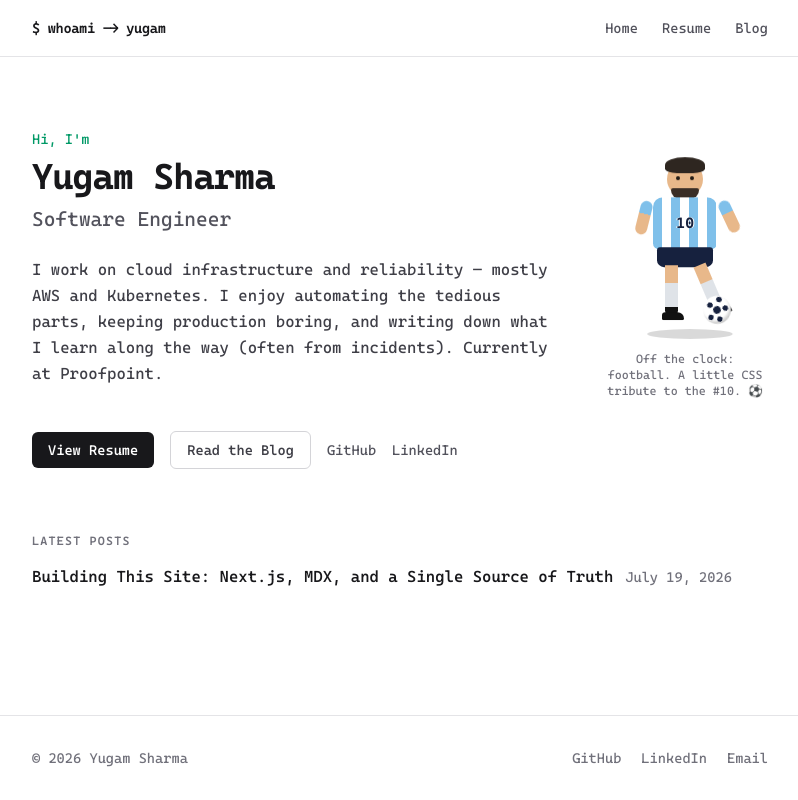
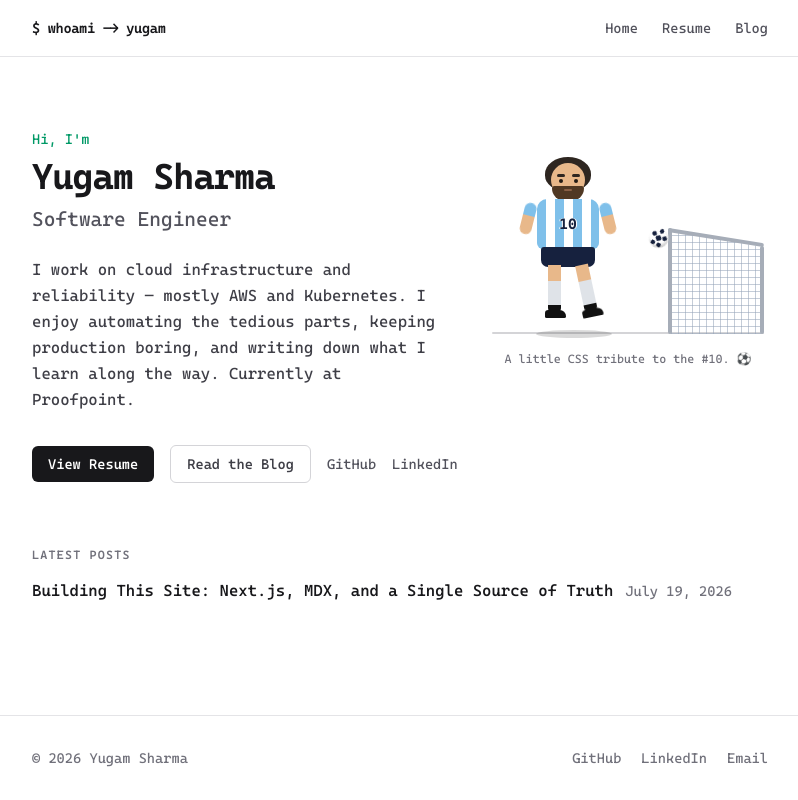
Before and after one commit to ysharma-dev/yugam-sharma-site, a Next.js app: page / in a window 1280 px wide. Shown: the whole page, without its empty margins (240-1038 px from the left). Built offline with nearby package versions, Linux system fonts and the light colour scheme.

Commit message:
Rework Messi tribute: free-kick scene with goal, left-foot strike; trim intro copy

```diff
--- a/app/page.tsx
+++ b/app/page.tsx
@@ -23,14 +23,14 @@ export default function HomePage() {
           <p className="mt-6 max-w-xl leading-relaxed text-zinc-700 dark:text-zinc-300">
             I work on cloud infrastructure and reliability — mostly AWS and
             Kubernetes. I enjoy automating the tedious parts, keeping
-            production boring, and writing down what I learn along the way
-            (often from incidents). Currently at Proofpoint.
+            production boring, and writing down what I learn along the way.
+            Currently at Proofpoint.
           </p>
         </div>
         <div className="flex flex-col items-center gap-2 sm:mt-6">
           <MessiAnimation />
-          <p className="max-w-[180px] text-center text-xs text-zinc-500 dark:text-zinc-400">
-            Off the clock: football. A little CSS tribute to the #10. ⚽
+          <p className="max-w-[260px] text-center text-xs text-zinc-500 dark:text-zinc-400">
+            A little CSS tribute to the #10. ⚽
           </p>
         </div>
       </div>
--- a/components/MessiAnimation.module.css
+++ b/components/MessiAnimation.module.css
@@ -1,40 +1,71 @@
 .scene {
   position: relative;
-  width: 160px;
+  width: 280px;
   height: 190px;
   flex-shrink: 0;
 }
 
-.character {
+.ground {
   position: absolute;
-  inset: 0;
-  animation: bob 1.4s ease-in-out infinite;
+  bottom: 9px;
+  left: 4px;
+  right: 4px;
+  height: 2px;
+  border-radius: 1px;
+  background: rgba(113, 113, 122, 0.3);
 }
 
-/* -- head -- */
+/* ---------- player ---------- */
+.player {
+  position: absolute;
+  top: 0;
+  left: 0;
+  width: 160px;
+  height: 190px;
+  transform-origin: 50% 100%;
+  animation: lean 3.4s ease-in-out infinite;
+}
+
+.hair {
+  position: absolute;
+  top: 4px;
+  left: 57px;
+  width: 46px;
+  height: 34px;
+  border-radius: 50% 50% 45% 45%;
+  background: #2e2620;
+}
+
 .head {
   position: absolute;
   top: 10px;
-  left: 62px;
-  width: 36px;
-  height: 36px;
+  left: 63px;
+  width: 34px;
+  height: 34px;
   border-radius: 50%;
   background: #e8b88a;
 }
 
-.hair {
+.eyebrow {
   position: absolute;
-  top: 6px;
-  left: 60px;
-  width: 40px;
-  height: 16px;
-  border-radius: 50% 50% 30% 30%;
+  top: 21px;
+  width: 8px;
+  height: 3px;
+  border-radius: 2px;
   background: #2e2620;
+}
+
+.eyebrowLeft {
+  left: 69px;
+}
+
+.eyebrowRight {
+  left: 84px;
 }
 
 .eye {
   position: absolute;
-  top: 25px;
+  top: 26px;
   width: 4px;
   height: 4px;
   border-radius: 50%;
@@ -46,26 +77,36 @@
 }
 
 .eyeRight {
-  left: 85px;
+  left: 86px;
 }
 
+/* fuller beard with the reddish-brown tinge, wrapping the jaw */
 .beard {
   position: absolute;
-  top: 37px;
-  left: 66px;
-  width: 28px;
-  height: 11px;
-  border-radius: 3px 3px 14px 14px;
-  background: #3a2e26;
+  top: 33px;
+  left: 64px;
+  width: 32px;
+  height: 15px;
+  border-radius: 3px 3px 16px 16px;
+  background: #503823;
 }
 
-/* -- torso: sky-blue & white stripes, the number 10 -- */
+.mouth {
+  position: absolute;
+  top: 36px;
+  left: 76px;
+  width: 8px;
+  height: 2px;
+  border-radius: 1px;
+  background: #8a6046;
+}
+
 .torso {
   position: absolute;
   top: 46px;
-  left: 48px;
-  width: 64px;
-  height: 52px;
+  left: 49px;
+  width: 62px;
+  height: 50px;
   border-radius: 10px 10px 6px 6px;
   background: repeating-linear-gradient(
     90deg,
@@ -90,29 +131,27 @@
   position: absolute;
   top: 50px;
   width: 12px;
-  height: 34px;
+  height: 32px;
   border-radius: 6px;
   background: linear-gradient(#7fc0ea 0 13px, #e8b88a 13px);
   transform-origin: 50% 0;
 }
 
 .armLeft {
-  left: 37px;
-  transform: rotate(14deg);
+  left: 38px;
+  animation: swingLeftArm 3.4s ease-in-out infinite;
 }
 
 .armRight {
-  left: 111px;
-  transform: rotate(-14deg);
-  animation: armSwing 1.4s ease-in-out infinite;
+  left: 110px;
+  animation: swingRightArm 3.4s ease-in-out infinite;
 }
 
-/* -- shorts & legs -- */
 .shorts {
   position: absolute;
-  top: 96px;
-  left: 52px;
-  width: 56px;
+  top: 94px;
+  left: 53px;
+  width: 54px;
   height: 20px;
   border-radius: 3px 3px 7px 7px;
   background: #16213e;
@@ -120,126 +159,245 @@
 
 .leg {
   position: absolute;
-  top: 114px;
+  top: 112px;
   width: 13px;
-  height: 50px;
+  height: 48px;
   border-radius: 0 0 5px 5px;
   /* skin, then sock in light gray so it reads against a white background */
-  background: linear-gradient(#e8b88a 0 18px, #dfe3e8 18px 42px, #111 42px);
+  background: linear-gradient(#e8b88a 0 16px, #dfe3e8 16px 40px, #111 40px);
 }
 
-.legLeft {
+.legStand {
   left: 60px;
 }
 
-.legRight {
-  left: 88px;
+/* his LEFT foot (viewer's right) — the one that strikes the ball */
+.legKick {
+  left: 87px;
   transform-origin: 50% 0;
-  animation: kick 1.4s ease-in-out infinite;
+  animation: kick 3.4s ease-in-out infinite;
 }
 
 .boot {
   position: absolute;
   bottom: -5px;
   left: -3px;
-  width: 22px;
+  width: 21px;
   height: 8px;
   border-radius: 4px 8px 2px 2px;
   background: #111;
 }
 
-/* -- ball -- */
+.playerShadow {
+  position: absolute;
+  bottom: 5px;
+  left: 48px;
+  width: 76px;
+  height: 8px;
+  border-radius: 50%;
+  background: rgba(0, 0, 0, 0.15);
+}
+
+/* ---------- goal (side view, mouth facing the shooter) ---------- */
+.goal {
+  position: absolute;
+  right: 4px;
+  bottom: 9px;
+  width: 96px;
+  height: 112px;
+}
+
+.net {
+  position: absolute;
+  top: 8px;
+  left: 3px;
+  width: 90px;
+  height: 104px;
+  clip-path: polygon(0 0, 100% 16%, 100% 100%, 0 100%);
+  background:
+    repeating-linear-gradient(
+      0deg,
+      rgba(148, 163, 184, 0.55) 0 1px,
+      transparent 1px 7px
+    ),
+    repeating-linear-gradient(
+      90deg,
+      rgba(148, 163, 184, 0.55) 0 1px,
+      transparent 1px 7px
+    );
+}
+
+.postFront {
+  position: absolute;
+  top: 6px;
+  left: 0;
+  width: 4px;
+  height: 106px;
+  border-radius: 2px;
+  background: #a6adb8;
+}
+
+.topBar {
+  position: absolute;
+  top: 6px;
+  left: 0;
+  width: 97px;
+  height: 4px;
+  border-radius: 2px;
+  background: #a6adb8;
+  transform-origin: 0 50%;
+  transform: rotate(9deg);
+}
+
+.postBack {
+  position: absolute;
+  top: 24px;
+  right: 0;
+  width: 4px;
+  height: 88px;
+  border-radius: 2px;
+  background: #a6adb8;
+}
+
+/* ---------- ball ---------- */
 .ball {
   position: absolute;
-  bottom: 14px;
-  left: 98px;
-  width: 28px;
-  height: 28px;
+  top: 152px;
+  left: 96px;
+  width: 20px;
+  height: 20px;
   border-radius: 50%;
   background:
-    radial-gradient(circle at 50% 50%, #16213e 0 3.5px, transparent 4px),
-    radial-gradient(circle at 22% 38%, #16213e 0 2.5px, transparent 3px),
-    radial-gradient(circle at 78% 38%, #16213e 0 2.5px, transparent 3px),
-    radial-gradient(circle at 34% 80%, #16213e 0 2.5px, transparent 3px),
-    radial-gradient(circle at 66% 80%, #16213e 0 2.5px, transparent 3px),
-    radial-gradient(circle at 50% 12%, #16213e 0 2.5px, transparent 3px),
+    radial-gradient(circle at 50% 50%, #16213e 0 2.5px, transparent 3px),
+    radial-gradient(circle at 22% 38%, #16213e 0 2px, transparent 2.5px),
+    radial-gradient(circle at 78% 38%, #16213e 0 2px, transparent 2.5px),
+    radial-gradient(circle at 34% 80%, #16213e 0 2px, transparent 2.5px),
+    radial-gradient(circle at 66% 80%, #16213e 0 2px, transparent 2.5px),
+    radial-gradient(circle at 50% 12%, #16213e 0 2px, transparent 2.5px),
     radial-gradient(circle at 38% 32%, #ffffff 55%, #d4d4d4);
   box-shadow: inset -2px -2px 3px rgba(0, 0, 0, 0.15);
-  animation: juggle 1.4s ease-in-out infinite;
+  animation: freeKick 3.4s ease-in-out infinite;
 }
 
-.shadow {
-  position: absolute;
-  bottom: 4px;
-  left: 45px;
-  width: 80px;
-  height: 10px;
-  border-radius: 50%;
-  background: rgba(0, 0, 0, 0.15);
-  animation: shadowPulse 1.4s ease-in-out infinite;
-}
-
+/* ---------- choreography: windup → strike → curl into the top corner ---------- */
 @keyframes kick {
   0%,
+  38% {
+    transform: rotate(4deg);
+  }
+  44% {
+    transform: rotate(38deg); /* windup — foot swings back */
+  }
+  49% {
+    transform: rotate(-60deg); /* strike — foot drives through toward goal */
+  }
+  58% {
+    transform: rotate(-20deg);
+  }
+  66%,
   100% {
-    transform: rotate(-42deg);
-  }
-  20% {
-    transform: rotate(8deg);
-  }
-  80% {
-    transform: rotate(8deg);
+    transform: rotate(4deg);
   }
 }
 
-@keyframes juggle {
+@keyframes lean {
   0%,
-  100% {
-    transform: translateY(0) rotate(0deg);
+  38% {
+    transform: rotate(0deg);
+  }
+  44% {
+    transform: rotate(-5deg); /* leaning back over the ball */
   }
   50% {
-    transform: translateY(-85px) rotate(180deg);
+    transform: rotate(5deg);
+  }
+  60%,
+  100% {
+    transform: rotate(0deg);
   }
 }
 
-@keyframes bob {
+@keyframes swingLeftArm {
   0%,
+  38% {
+    transform: rotate(14deg);
+  }
+  44% {
+    transform: rotate(-15deg);
+  }
+  49% {
+    transform: rotate(42deg);
+  }
+  60%,
   100% {
-    transform: translateY(-3px);
-  }
-  20%,
-  80% {
-    transform: translateY(0);
+    transform: rotate(14deg);
   }
 }
 
-@keyframes armSwing {
+@keyframes swingRightArm {
   0%,
+  38% {
+    transform: rotate(-14deg);
+  }
+  44% {
+    transform: rotate(-48deg);
+  }
+  49% {
+    transform: rotate(12deg);
+  }
+  60%,
   100% {
-    transform: rotate(-32deg);
-  }
-  20%,
-  80% {
     transform: rotate(-14deg);
   }
 }
 
-@keyframes shadowPulse {
+@keyframes freeKick {
   0%,
+  49% {
+    transform: translate(0, 0) rotate(0deg);
+    opacity: 1;
+  }
+  53% {
+    transform: translate(18px, -40px) rotate(140deg);
+  }
+  58% {
+    transform: translate(48px, -78px) rotate(300deg);
+  }
+  64% {
+    transform: translate(78px, -76px) rotate(460deg);
+  }
+  69% {
+    transform: translate(90px, -68px) rotate(560deg); /* bends into the corner */
+  }
+  72% {
+    transform: translate(92px, -60px) rotate(580deg);
+    opacity: 1;
+  }
+  80% {
+    transform: translate(92px, -56px) rotate(580deg);
+    opacity: 1;
+  }
+  83% {
+    transform: translate(92px, -56px) rotate(580deg);
+    opacity: 0;
+  }
+  84%,
+  96% {
+    transform: translate(0, 0) rotate(0deg);
+    opacity: 0;
+  }
   100% {
-    transform: scaleX(1.08);
-  }
-  50% {
-    transform: scaleX(0.92);
+    transform: translate(0, 0) rotate(0deg);
+    opacity: 1;
   }
 }
 
 @media (prefers-reduced-motion: reduce) {
-  .character,
-  .legRight,
+  .player,
+  .legKick,
+  .armLeft,
   .armRight,
-  .ball,
-  .shadow {
+  .ball {
     animation: none;
   }
 }
--- a/components/MessiAnimation.tsx
+++ b/components/MessiAnimation.tsx
@@ -5,15 +5,19 @@ export function MessiAnimation() {
     <div
       className={styles.scene}
       role="img"
-      aria-label="A small animated cartoon footballer in an Argentina number 10 shirt, juggling a ball — a tribute to Lionel Messi"
+      aria-label="A small animated cartoon of Lionel Messi in an Argentina number 10 shirt curling a left-footed free kick into the top corner of a goal"
     >
-      <div className={styles.shadow} />
-      <div className={styles.character}>
+      <div className={styles.ground} />
+      <div className={styles.playerShadow} />
+      <div className={styles.player}>
+        <div className={styles.hair} />
         <div className={styles.head} />
-        <div className={styles.hair} />
+        <div className={`${styles.eyebrow} ${styles.eyebrowLeft}`} />
+        <div className={`${styles.eyebrow} ${styles.eyebrowRight}`} />
         <div className={`${styles.eye} ${styles.eyeLeft}`} />
         <div className={`${styles.eye} ${styles.eyeRight}`} />
         <div className={styles.beard} />
+        <div className={styles.mouth} />
         <div className={`${styles.arm} ${styles.armLeft}`} />
         <div className={`${styles.arm} ${styles.armRight}`} />
         <div className={styles.torso}>
@@ -22,12 +26,18 @@ export function MessiAnimation() {
           </span>
         </div>
         <div className={styles.shorts} />
-        <div className={`${styles.leg} ${styles.legLeft}`}>
+        <div className={`${styles.leg} ${styles.legStand}`}>
           <div className={styles.boot} />
         </div>
-        <div className={`${styles.leg} ${styles.legRight}`}>
+        <div className={`${styles.leg} ${styles.legKick}`}>
           <div className={styles.boot} />
         </div>
+      </div>
+      <div className={styles.goal}>
+        <div className={styles.net} />
+        <div className={styles.topBar} />
+        <div className={styles.postFront} />
+        <div className={styles.postBack} />
       </div>
       <div className={styles.ball} />
     </div>
```
